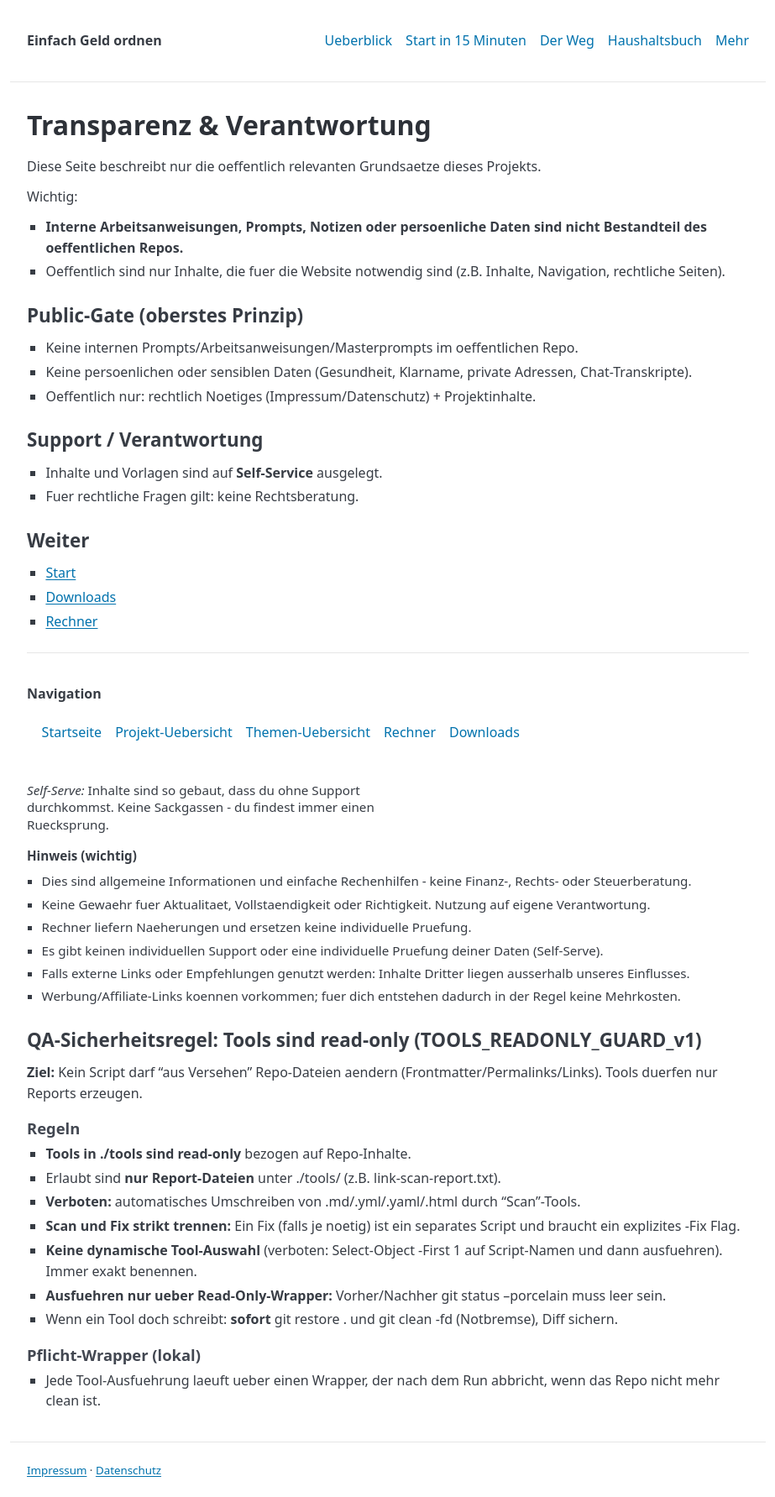
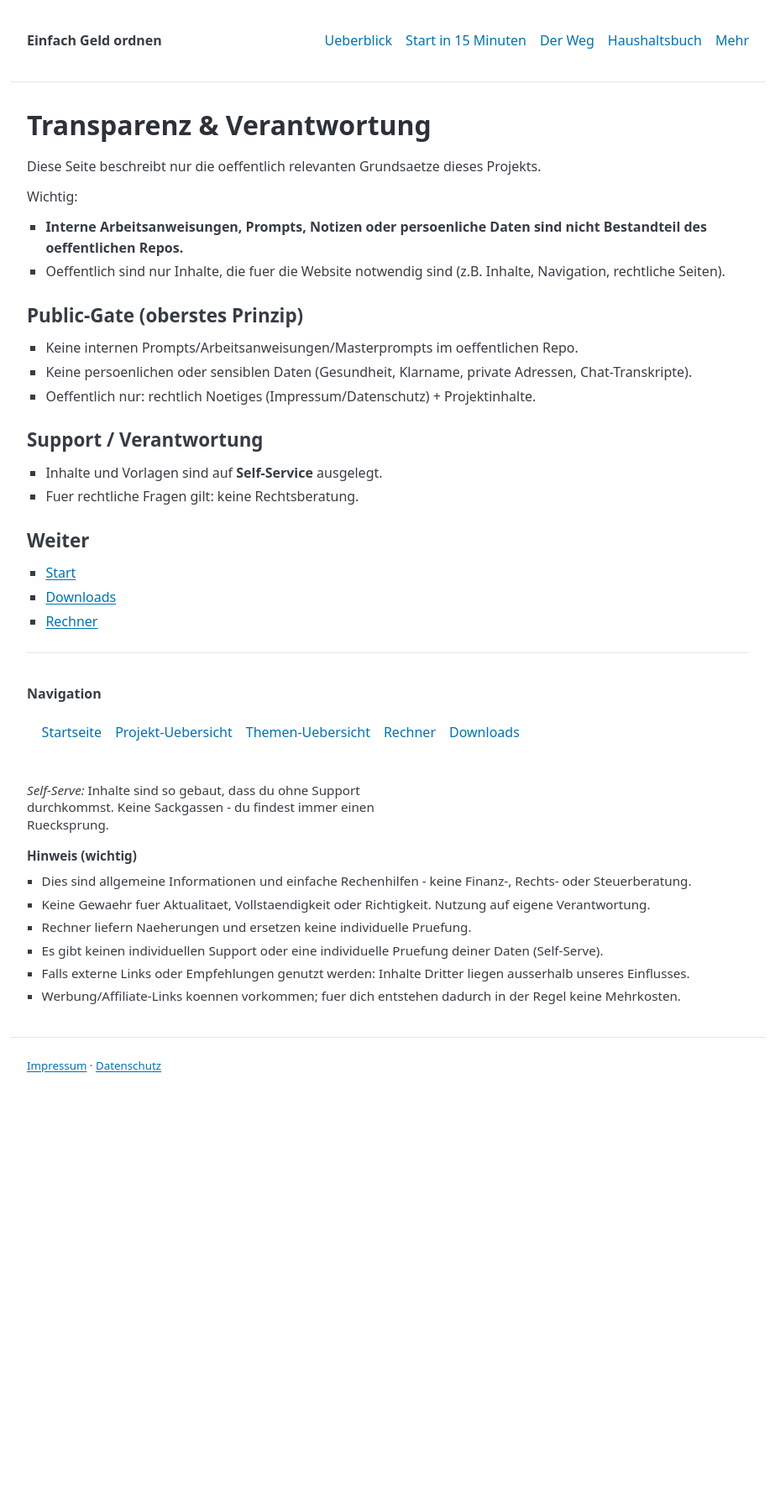
Before and after one commit to gluecklich-tools/einfach-geld-ordnen, a Jekyll site: the page built from seiten/governance.md, in a window 1280 px wide. Shown: the whole page at 84% size, without its empty margins (178-1101 px from the left). Built offline with Jekyll 4.4.1, drawn with Linux system fonts in a browser that asks for light colours; our own code applies the rules of GitHub Pages for plain Markdown files; after the commit the page ends 1301 px from its top, so only the background shows below that.

Commit message:
Revert "QA: Tools Read-Only Guard v1 (scan must not modify repo)"
This reverts commit 64d158321affe5b2f4fa07ef81343d384cf32752.

```diff
--- a/seiten/governance.md
+++ b/seiten/governance.md
@@ -31,21 +31,3 @@ Wichtig:
 - [Rechner]({{ site.baseurl }}/seiten/rechner-index.html)
 
 {% include no_sackgasse_footer.html %}
-
-<!-- TOOLS_READONLY_GUARD_v1 -->
-
-## QA-Sicherheitsregel: Tools sind read-only (TOOLS_READONLY_GUARD_v1)
-
-**Ziel:** Kein Script darf "aus Versehen" Repo-Dateien aendern (Frontmatter/Permalinks/Links). Tools duerfen nur Reports erzeugen.
-
-### Regeln
-- **Tools in ./tools sind read-only** bezogen auf Repo-Inhalte.
-- Erlaubt sind **nur Report-Dateien** unter ./tools/ (z.B. link-scan-report.txt).
-- **Verboten:** automatisches Umschreiben von .md/.yml/.yaml/.html durch "Scan"-Tools.
-- **Scan und Fix strikt trennen:** Ein Fix (falls je noetig) ist ein separates Script und braucht ein explizites -Fix Flag.
-- **Keine dynamische Tool-Auswahl** (verboten: Select-Object -First 1 auf Script-Namen und dann ausfuehren). Immer exakt benennen.
-- **Ausfuehren nur ueber Read-Only-Wrapper:** Vorher/Nachher git status --porcelain muss leer sein.
-- Wenn ein Tool doch schreibt: **sofort** git restore . und git clean -fd (Notbremse), Diff sichern.
-
-### Pflicht-Wrapper (lokal)
-- Jede Tool-Ausfuehrung laeuft ueber einen Wrapper, der nach dem Run abbricht, wenn das Repo nicht mehr clean ist.
```
Also changed, not shown: seiten/qa-release-gate.md (+0 -14 lines), seiten/qualitaet.md (+0 -7 lines).
